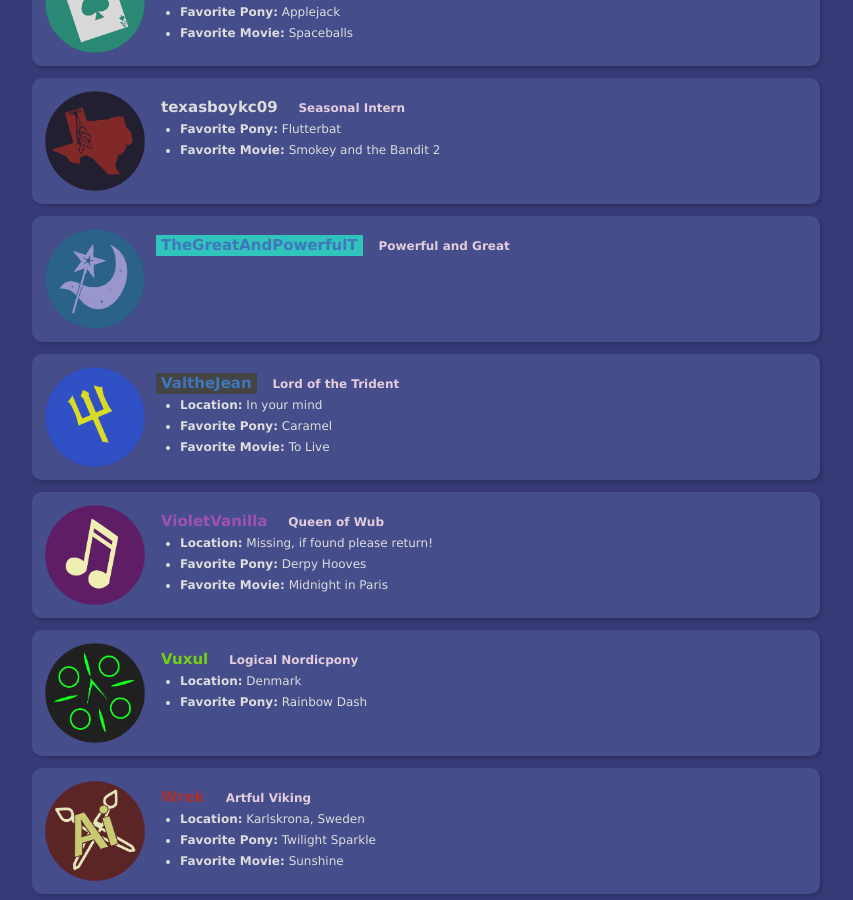
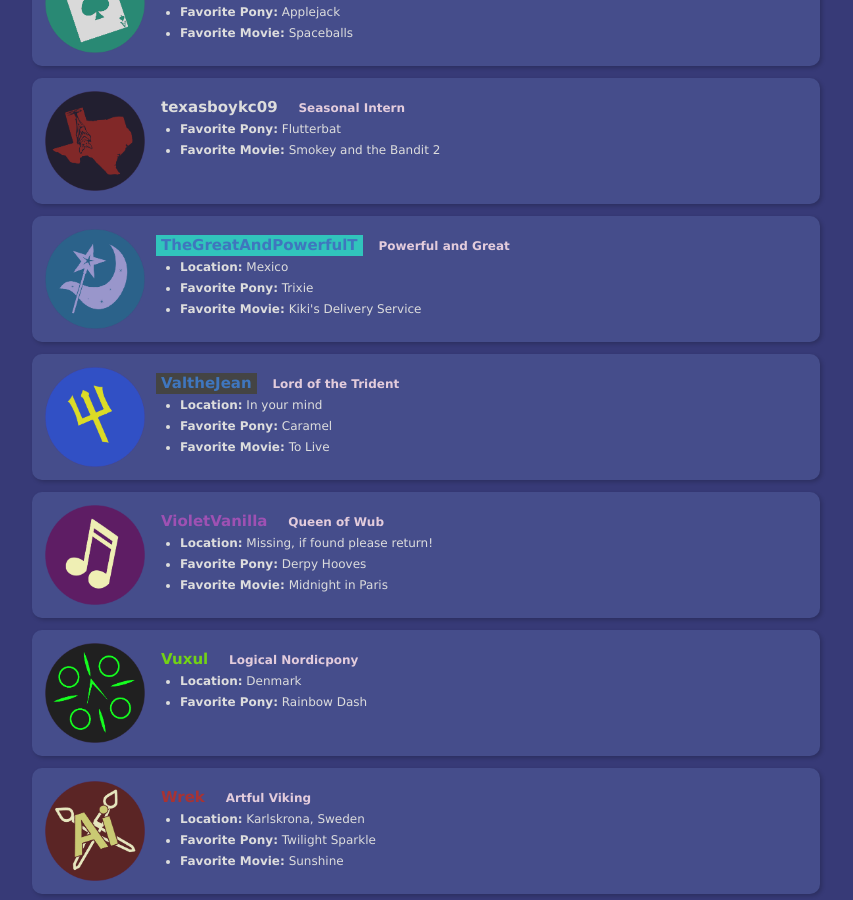
Before and after one commit to Bronystate/brstv3, a Jekyll site: the page built from index_about.md, in a window 1280 px wide and 900 px high, scrolled down 2637 px. Shown: the whole window, without its empty margins (4-857 px from the left). Built offline with Jekyll 4.4.1, drawn with Linux system fonts in a browser that asks for light colours; nearby versions of some CDN libraries.

Commit message:
added trixie info

```diff
--- a/_data/staff-list.yml
+++ b/_data/staff-list.yml
@@ -116,6 +116,9 @@ staff:
     forecolor: 2
     backcolor: 11
     title: Powerful and Great
+    location: Mexico
+    favpone: Trixie
+    favmovie: Kiki's Delivery Service
 
   - nick: ValtheJean
     forecolor: 2
```
